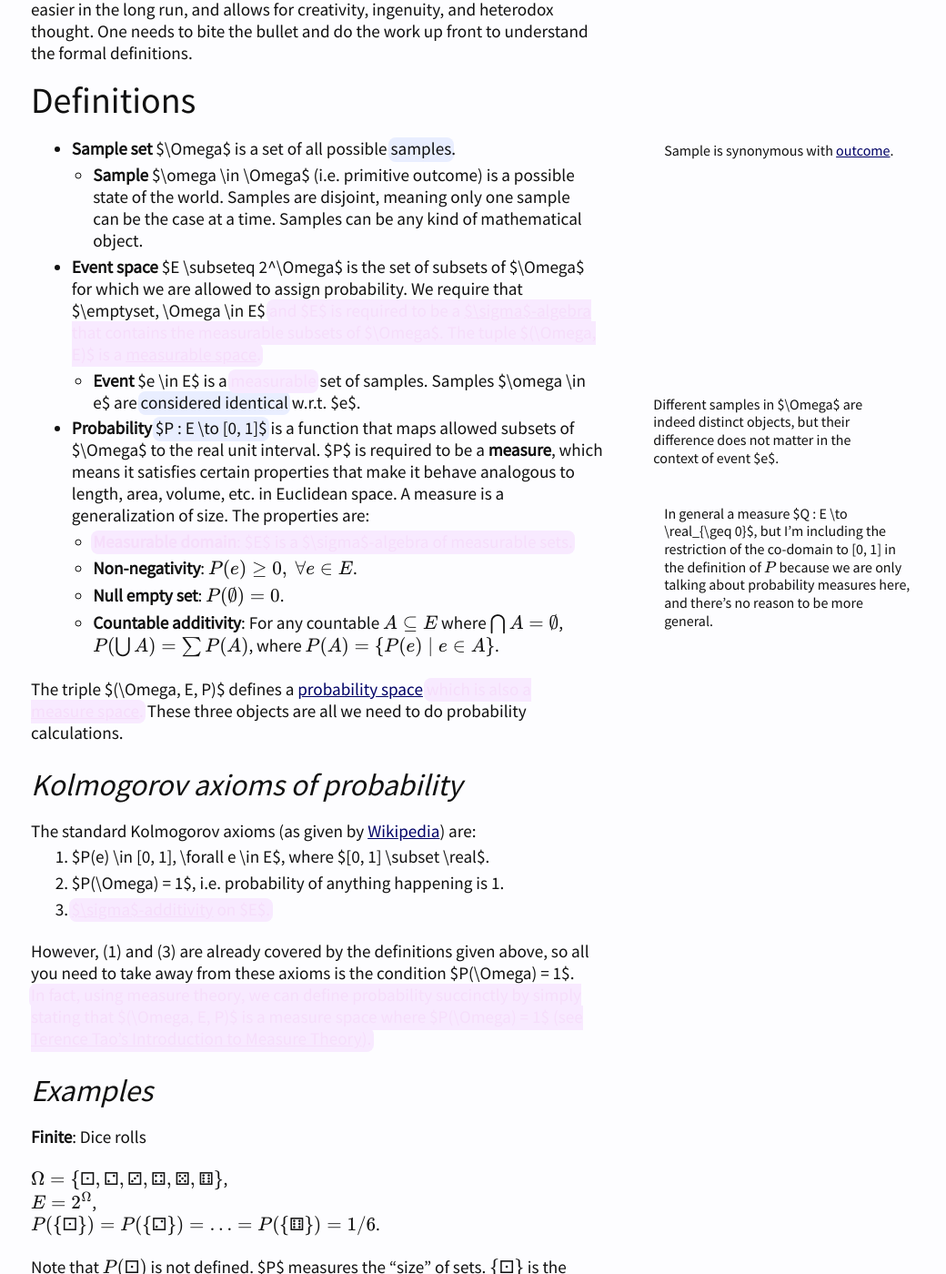
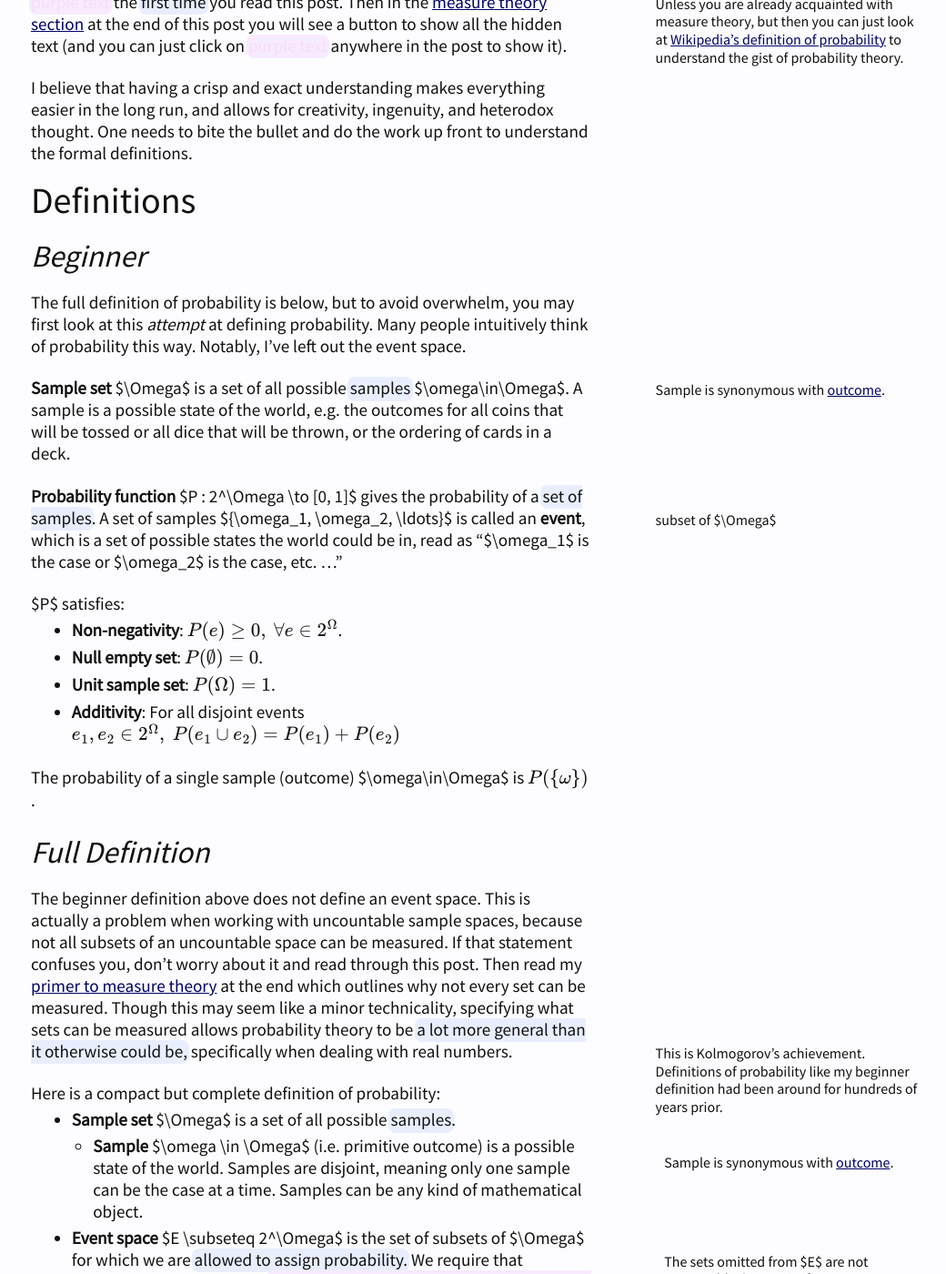
Before and after one commit to danabo/zhat, a Jekyll site: the page built from _posts/2020-06-19-primer-probability-theory.md, in a window 1280 px wide and 1400 px high, scrolled down 1686 px. Shown: the whole window at 91% size, without its empty margins (126-1166 px from the left). Built offline with Jekyll 4.4.1, drawn with Linux system fonts in a browser that asks for light colours; formulas are drawn with MathJax 3; comment, search, counter and statistics services are not loaded; some of the changed text lies outside the part shown.

Commit message:
updates to posts

```diff
--- a/_posts/2020-06-19-primer-probability-theory.md
+++ b/_posts/2020-06-19-primer-probability-theory.md
@@ -19,6 +19,7 @@ $$
 \newcommand{\real}{\mathbb{R}}
 \newcommand{\E}{\mathbb{E}}
 \newcommand{\d}{\mathrm{d}}
+\newcommand{\len}[1]{\ell\left(#1\right)}
 \newcommand{\abs}[1]{\left\lvert#1\right\rvert}
 \newcommand{\bigmid}{\;\middle\vert\;}
 $$
@@ -40,29 +41,50 @@ I believe that having a crisp and exact understanding makes everything easier in
 
 # Definitions
 
-{%fixme%}Have 3 versions of these definitions, each with a dropdown reveal. (1) is just for finite sample spaces to give the gist of the definition without a bunch of complicated conditions, (2) is general but without reference to measure theory, and (3) shows how using measure theory greatly simplifies the definitions.{%endfixme%}
+## Beginner
 
+The full definition of probability is below, but to avoid overwhelm, you may first look at this *attempt* at defining probability. Many people intuitively think of probability this way. Notably, I've left out the event space.
+
+**Sample set** $\Omega$ is a set of all possible {% marginnote "samples" "Sample is synonymous with [outcome](https://en.wikipedia.org/wiki/Outcome_(probability))." %} $\omega\in\Omega$. A sample is a possible state of the world, e.g. the outcomes for all coins that will be tossed or all dice that will be thrown, or the ordering of cards in a deck.
+
+**Probability function** $P : 2^\Omega \to [0, 1]$ gives the probability of a {% marginnote "set of samples" "subset of $\Omega$" %}. A set of samples $\{\omega_1, \omega_2, \ldots\}$ is called an **event**, which is a set of possible states the world could be in, read as "$\omega_1$ is the case or $\omega_2$ is the case, etc. ..."
+
+$P$ satisfies:
+
+* **Non-negativity**: $$P(e) \geq 0,\ \forall e \in 2^\Omega$$.
+* **Null empty set**: $$P(\emptyset) = 0$$.
+* **Unit sample set**: $$P(\Omega) = 1$$.
+* **Additivity**: For all disjoint events $$e_1, e_2 \in 2^\Omega,\ P(e_1 \cup e_2) = P(e_1) + P(e_2)$$
+
+The probability of a single sample (outcome) $\omega\in\Omega$ is $$P(\{\omega\})$$.
+
+## Full Definition
+
+The beginner definition above does not define an event space. This is actually a problem when working with uncountable sample spaces, because not all subsets of an uncountable space can be measured. If that statement confuses you, don't worry about it and read through this post. Then read my [primer to measure theory](#primer-to-measure-theory) at the end which outlines why not every set can be measured. Though this may seem like a minor technicality, specifying what sets can be measured allows probability theory to be {% marginnote "a lot more general than it otherwise could be," "This is Kolmogorov's achievement. Definitions of probability like my beginner definition had been around for hundreds of years prior." %} specifically when dealing with real numbers.
+
+Here is a compact but complete definition of probability:
 * **Sample set** $\Omega$ is a set of all possible {% marginnote "samples" "Sample is synonymous with [outcome](https://en.wikipedia.org/wiki/Outcome_(probability))." %}.
   - **Sample** $\omega \in \Omega$ (i.e. primitive outcome) is a possible state of the world. Samples are disjoint, meaning only one sample can be the case at a time. Samples can be any kind of mathematical object.
-* **Event space** $E \subseteq 2^\Omega$ is the set of subsets of $\Omega$ for which we are allowed to assign probability. We require that $\emptyset, \Omega \in E$ {%adv%}and $E$ is required to be a [$\sigma$-algebra](https://en.wikipedia.org/wiki/%CE%A3-algebra) that contains the measurable subsets of $\Omega$. The tuple $(\Omega, E)$ is a [measurable space](https://en.wikipedia.org/wiki/Measurable_space).{%endadv%}  {%fixme%} Give sigma-algebra properties listed in measure theory section? {%endfixme%}
+* **Event space** $E \subseteq 2^\Omega$ is the set of subsets of $\Omega$ for which we are {% marginnote "allowed to assign probability." "The sets omitted from $E$ are not measurable, but again if you are not familiar with measure theory don't worry about why some sets cannot be measured until the end of this post." %} We require that $\emptyset, \Omega \in E$ {%adv%}and $E$ is required to be a [$\sigma$-algebra](#sigma-algebra) that contains the measurable subsets of $\Omega$. The tuple $(\Omega, E)$ is a [measurable space](https://en.wikipedia.org/wiki/Measurable_space).{%endadv%}  {%fixme%} Give sigma-algebra properties listed in measure theory section? {%endfixme%}
   - **Event** $e \in E$ is a {%adv%}measurable{%endadv%} set of samples. Samples $\omega \in e$ are {% marginnote "considered identical" "Different samples in $\Omega$ are indeed distinct objects, but their difference does not matter in the context of event $e$." %} w.r.t. $e$.
-* **Probability** {% marginnote "$P : E \to [0, 1]$" "In general a measure $Q : E \to \real_{\geq 0}$, but I'm including the restriction of the co-domain to [0, 1] in the definition of $$P$$ because we are only talking about probability measures here, and there's no reason to be more general." %} is a function that maps allowed subsets of $\Omega$ to the real unit interval. $P$ is required to be a **measure**, which means it satisfies certain properties that make it behave analogous to length, area, volume, etc. in Euclidean space. A measure is a generalization of size. The properties are:
+* **Probability measure** {% marginnote "$P : E \to [0, 1]$" "In general a measure $Q : E \to \real_{\geq 0}$, but I'm including the restriction of the co-domain to the unit interval $[0, 1]$ in the definition of $$P$$, because we are only talking about probability measures here, and there's no reason to be more general." %} is a function that maps allowed subsets of $\Omega$ to the real unit interval. $P$ is a **measure**, which means it satisfies certain properties that make it behave analogous to length, area, volume, etc. in Euclidean space. Essentially, a measure is a generalization of size that satisfies the following properties:
   * {% adv %}**Measurable domain**: $E$ is a $\sigma$-algebra of measurable sets.{% endadv %}
   * **Non-negativity**: $$P(e) \geq 0,\ \forall e \in E$$.
   * **Null empty set**: $$P(\emptyset) = 0$$.
-  * **Countable additivity**: For any countable $$A \subseteq E$$ where $$\bigcap A = \emptyset$$, $$P(\bigcup A) = \sum P(A)$$, where $$P(A) = \{P(e) \mid e \in A\}$$.
+  * **Unit sample set**: $$P(\Omega) = 1$$.
+  * **Countable additivity**: For any countable set of events {% marginnote "$$A \subseteq E$$" "Remember that $E$ is the event space, and $A$ is a set of events." %} where $$\bigcap A = \emptyset$$, $$P(\bigcup A) = \sum_{e\in A} P(e)$$.
 
 
 The triple $(\Omega, E, P)$ defines a [probability space](https://en.wikipedia.org/wiki/Probability_space) {%adv%}which is also a [measure space](https://en.wikipedia.org/wiki/Measure_space).{%endadv%} These three objects are all we need to do probability calculations.
 
 ## Kolmogorov axioms of probability
 
-The standard Kolmogorov axioms (as given by [Wikipedia](https://en.wikipedia.org/wiki/Probability_axioms#Axioms)) are:
+You may have heard of the [Kolmogorov axioms of probability](https://en.wikipedia.org/wiki/Probability_axioms#Axioms). Kolmogorov formalized probability as a special case of measure theory. Essentially a probability measure is a normalized measure, i.e. assigns 1 to the entire sample space $\Omega$. Above, I've merged the axioms of measure theory with Kolmogorov's axioms. For reference, here are Kolmogorov's axioms given separately:
 1. $P(e) \in [0, 1], \forall e \in E$, where $[0, 1] \subset \real$.
 2. $P(\Omega) = 1$, i.e. probability of anything happening is 1.
 3. {% adv %}[$\sigma$-additivity](https://en.wikipedia.org/wiki/Sigma_additivity) on $E$.{% endadv %}
 
-However, (1) and (3) are already covered by the definitions given above, so all you need to take away from these axioms is the condition $P(\Omega) = 1$. {%adv%}In fact, using measure theory, we can define probability succinctly by simply stating that $(\Omega, E, P)$ is a measure space where $P(\Omega) = 1$ (see [Terence Tao's Introduction to Measure Theory](https://terrytao.files.wordpress.com/2011/01/measure-book1.pdf)).{%endadv%}
+{%adv%}Given the axioms of measure theory, we can define probability succinctly by simply stating that $(\Omega, E, P)$ is a measure space where $P(\Omega) = 1$ (see [Terence Tao's Introduction to Measure Theory](https://terrytao.files.wordpress.com/2011/01/measure-book1.pdf)).{%endadv%}
 
 ## Examples
 
@@ -77,18 +99,20 @@ $$P(\{⚀,⚅\}) = 1/3$$,
 $$P(\{⚁,⚃,⚅\}) = 1/2$$,
 $$P(\{⚀,⚁,⚂,⚃,⚄,⚅\}) = 1$$.
 
-**Countable**: Binary sequences
+**Countable** (event set): Variable length binary sequences
 
-$$\bin = \{0, 1\}$$
-Let $x \in \bin^n$ be a binary sequence of length $n$, and $$\abs{x} := n$$ returns the length of $x$.
+$$\bin = \{0, 1\}$$ is the binary alphabet.
+Let $x \in \bin^n$ be a binary sequence of any length $n$, and $$\len{x} := n$$ returns the length of $x$.
 
-$$\Omega = \mathbb{B}^\infty$$,
-$$E=\left\{\left\{\omega \in \Omega \bigmid x = \omega_{1:\abs{x}}\right\} \bigmid x \in \mathbb{B}^n, n \in \mathbb{N}\right\} \cup \{\emptyset\}$$ where $$\omega_{1:\abs{x}}$$ is the prefix subsequence of $\omega$ of length $\abs{x}$.
-Let $$\Gamma_x = \left\{\omega \in \Omega \bigmid x = \omega_{1:\abs{x}}\right\}$$.
-$$P(\Gamma_x) = 2^{-\abs{x}}$$ is the uniform measure.
+The sample set is all infinite binary sequences, $$\Omega = \mathbb{B}^\infty$$.
+This let's us make an event for each finite length $x$.
+Let $$\Gamma_x = \left\{\omega \in \Omega \bigmid x = \omega_{1:\len{x}}\right\}$$, where $$\omega_{1:\len{x}}$$ is the length $\len{x}$ prefix of $\omega$.
+The event set is $$E=\left\{\Gamma_x \bigmid x \in \mathbb{B}^n, n \in \mathbb{N}\cup\{0\}\right\}$$
 
-Each $$\Gamma_x \in E$$ corresponds to the finite binary sequence $$x$$.
-$$P$$ can be thought of as a distribution over finite binary sequences where $$P(\Gamma_x) = P(\Gamma_{x0}) + P(\Gamma_{x1})$$, where $$x0, x1$$ are the concatenations of $$x$$ with 0 or 1.
+Then $$P(\Gamma_x)$$ is the probability of $x$, and $$P(\Gamma_{x_1} \cup \Gamma_{x_2} \cup \ldots)$$ is the probability of the set $$\{x_1, x_2, \ldots\}$$.
+Note that the probability of a finite sequence is always a marginal probability, in the sense that $$P(\Gamma_x) = P(\Gamma_{x`0}) + P(\Gamma_{x`1})$$ where $$x`0$$ and $$x`1$$ are the concatenations of $$x$$ with 0 or 1.
+
+An example of such a measure is the uniform measure, $$P(\Gamma_x) = 2^{-\len{x}}$$.
 
 **Uncountable**: The reals
 
@@ -103,7 +127,33 @@ $$
 
 Note that it does not matter if we define $P$ on open intervals, closed intervals, or half-open intervals, because the value of the integral is identical between these cases. {%adv%}Specifically, we are performing a Lebesgue integral, which is invariant to removing a measure 0 subset from the integral domain. See the [equality almost-everywhere](https://en.wikipedia.org/wiki/Lebesgue_integration#Basic_theorems_of_the_Lebesgue_integral) property.{%endadv%}
 
-Notice that $\frac{\d}{\d x} P((0, x])$ is the [standard normal](https://en.wikipedia.org/wiki/Normal_distribution) (i.e. Gaussian) [probability density function (p.d.f.)](https://en.wikipedia.org/wiki/Probability_density_function). It is common, when working with probability on the reals, to provide a p.d.f. which can be integrated over to derive the {%marginnote "probability measure" "The output of the probability measure is called *probability mass*, to distinguish it from the output of the p.d.f., which is called *probability density*." %}. In other words, a p.d.f. $f(x)$ is a function that when integrated produces a probability measure: $P((a, b]) = \int_a^b f(x) \d x$.
+In this particular example, $\frac{\d}{\d x} P((0, x])$ is the [standard normal](https://en.wikipedia.org/wiki/Normal_distribution) (i.e. Gaussian) [probability density function (PDF)](https://en.wikipedia.org/wiki/Probability_density_function). It is common, when working with probability on the reals, to provide a PDF which can be integrated over to derive the {%marginnote "probability measure" "The output of the probability measure is called *probability mass*, to distinguish it from the output of the PDF, which is called *probability density*." %}. In other words, a PDF $f(x)$ is a function that when integrated produces a probability measure: $P((a, b]) = \int_a^b f(x) \d x$.
+
+## PMFs and PDFs and measures, oh my!
+
+In standard probability textbooks and courses (largely for non-theoreticians), you are told about probability mass functions (PMFs) and probability density functions (PDFs), and their cumulative counterparts: cumulative mass functions (CMFs) and cumulative density functions (CDFs). So you may be wondering where these fit into the definition of probability above. I've been talking about probability measures, and only mentioned PDF in the real line example above.
+
+For finite and countable sample sets, PMFs, CMFs and measures are equivalent, meaning you can derive one from the others. We can convert between PMF $m : \Omega \to [0,1]$ and measure $P: E \to [0,1]$ with the following relations:
+
+$$
+\begin{aligned}
+m(\omega) &= P(\{\omega\}) \\
+P(e) &= \sum_{\omega\in e} m(\omega)\,.
+\end{aligned}
+$$
+
+For differentiable continuous sample sets {%adv%}where $E$ is the [Borel algebra](https://en.wikipedia.org/wiki/Borel_set){%endadv%} (e.g. the reals), PDFs, CDFs and measures are equivalent, meaning you can derive one from the others. We can convert between PDF $f : \Omega \to \real$ and measure $P : E \to [0,1]$ with the following relations:
+
+$$
+\begin{aligned}
+f(x) &= \frac{\d}{\d x} P((c, x]) \\
+P((a, b]) &= \int_a^b f(x) \d x\,,
+\end{aligned}
+$$
+
+for some constant $c\in\Omega$.
+
+The measure-theoretic definition of probability unifies the discrete and continuous cases, and can handle exotic cases, e.g. non-differentiable uncountable sample sets. {%fixme%}Example of a probability measure not fitting into the above two types?{%endfixme%}
 
 ## Events vs samples
 
@@ -381,7 +431,8 @@ There are a few requirements for $P$ that make it behave like a measure. Repeate
   * **Null empty set**: $$P(\emptyset) = 0$$.
   * **Countable additivity**: For any countable $$A \subseteq E$$ where $$\bigcap A = \emptyset$$, $$P(\bigcup A) = \sum P(A)$$, where $$P(A) = \{P(e) \mid e \in A\}$$.
 
-Further, $E$ is required to be a **$\sigma$-algebra**, which means it satisfies (following Tao, section 1.4.2):
+{%jumpto "sigma-algebra"%}
+Further, $E$ is required to be a {% marginnote "**$\sigma$-algebra**" "Following following Tao, section 1.4.2. For further information see [Wikipedia](https://en.wikipedia.org/wiki/%CE%A3-algebra)." %}, which means it satisfies:{%endjumpto%}
   * **Empty set**: $\emptyset \in E$.
   * **Complement**: If $e \in E$, then the complement $e^c := \Omega \setminus e$ is also in $E$.
   * **Countable unions**: If $e_1, e_2, \ldots \in E$ then $\bigcup_{n=1}^\infty e_n \in E$.
```
Also changed, not shown: _posts/2020-06-09-primer-shannon-information.md (+3 -3 lines).
